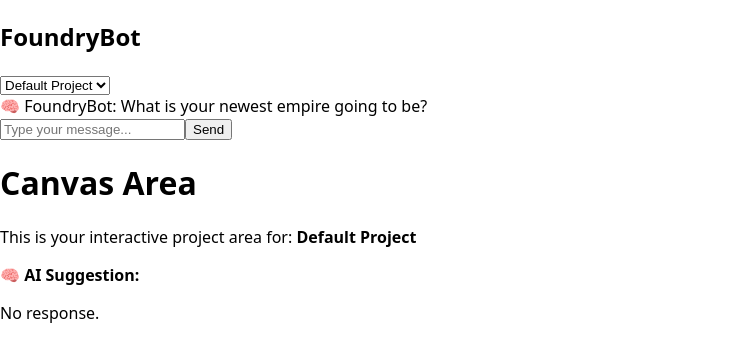
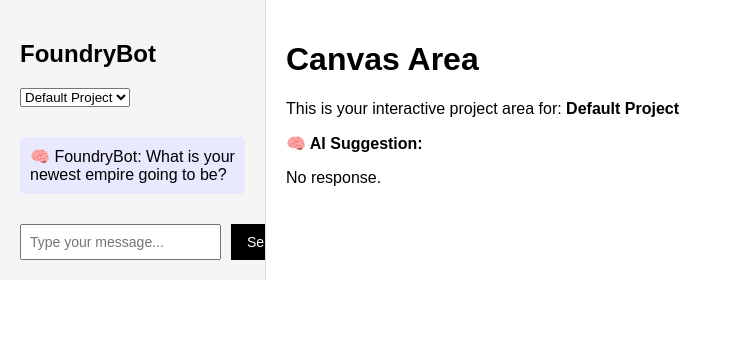
Before and after one commit to lacwil/foundryhq-final, a React (Vite) app: page / in a window 1280 px wide. Shown: the top 362 px of the page, without its empty margins (0-742 px from the left). Built offline with nearby package versions, Linux system fonts and the light colour scheme.

Commit message:
Implement improved staged funnel logic for business creation

```diff
--- a/src/index.css
+++ b/src/index.css
@@ -1,24 +1,70 @@
-/* index.css */
-
-@tailwind base;
-@tailwind components;
-@tailwind utilities;
-
-/* Reset margins/padding just in case */
-html, body {
+body {
+  font-family: Arial, sans-serif;
   margin: 0;
   padding: 0;
-  box-sizing: border-box;
-  width: 100%;
-  max-width: 100%;
-  overflow-x: hidden; /* prevent horizontal scrolling */
-  font-family: system-ui, sans-serif;
+  display: flex;
+  height: 100vh;
 }
 
-/* Prevent any rogue nowrap behavior */
-* {
-  white-space: normal !important;
-  word-wrap: break-word !important;
-  overflow-wrap: break-word !important;
-  box-sizing: border-box;
+.app {
+  display: flex;
+  width: 100%;
 }
+
+.sidebar {
+  width: 25%;
+  background-color: #f5f5f5;
+  padding: 20px;
+  overflow-y: auto;
+  border-right: 1px solid #ddd;
+}
+
+.canvas {
+  flex: 1;
+  padding: 20px;
+  overflow-y: auto;
+}
+
+.chat-box {
+  margin-top: 20px;
+  margin-bottom: 20px;
+  max-height: 60vh;
+  overflow-y: auto;
+}
+
+.message {
+  margin: 10px 0;
+  white-space: pre-line;
+}
+
+.message.user {
+  background-color: #d0f0d0;
+  padding: 10px;
+  border-radius: 5px;
+}
+
+.message.bot {
+  background-color: #e8e8ff;
+  padding: 10px;
+  border-radius: 5px;
+}
+
+form {
+  display: flex;
+  gap: 10px;
+}
+
+input[type="text"] {
+  flex: 1;
+  padding: 8px;
+  font-size: 14px;
+}
+
+button {
+  padding: 8px 16px;
+  font-size: 14px;
+  background-color: black;
+  color: white;
+  border: none;
+  cursor: pointer;
+}
--- a/src/main.jsx
+++ b/src/main.jsx
@@ -1,3 +1,4 @@
+// src/main.jsx
 import React from 'react';
 import ReactDOM from 'react-dom/client';
 import App from './App.jsx';
@@ -5,19 +6,6 @@ import './index.css';
 
 ReactDOM.createRoot(document.getElementById('root')).render(
   <React.StrictMode>
-    <div
-      style={{
-        width: '100%',
-        maxWidth: '100%',
-        overflowX: 'hidden',
-        whiteSpace: 'normal',
-        wordWrap: 'break-word',
-        overflowWrap: 'break-word',
-        display: 'block',
-        fontFamily: 'system-ui, sans-serif',
-      }}
-    >
-      <App />
-    </div>
+    <App />
   </React.StrictMode>
 );
```
